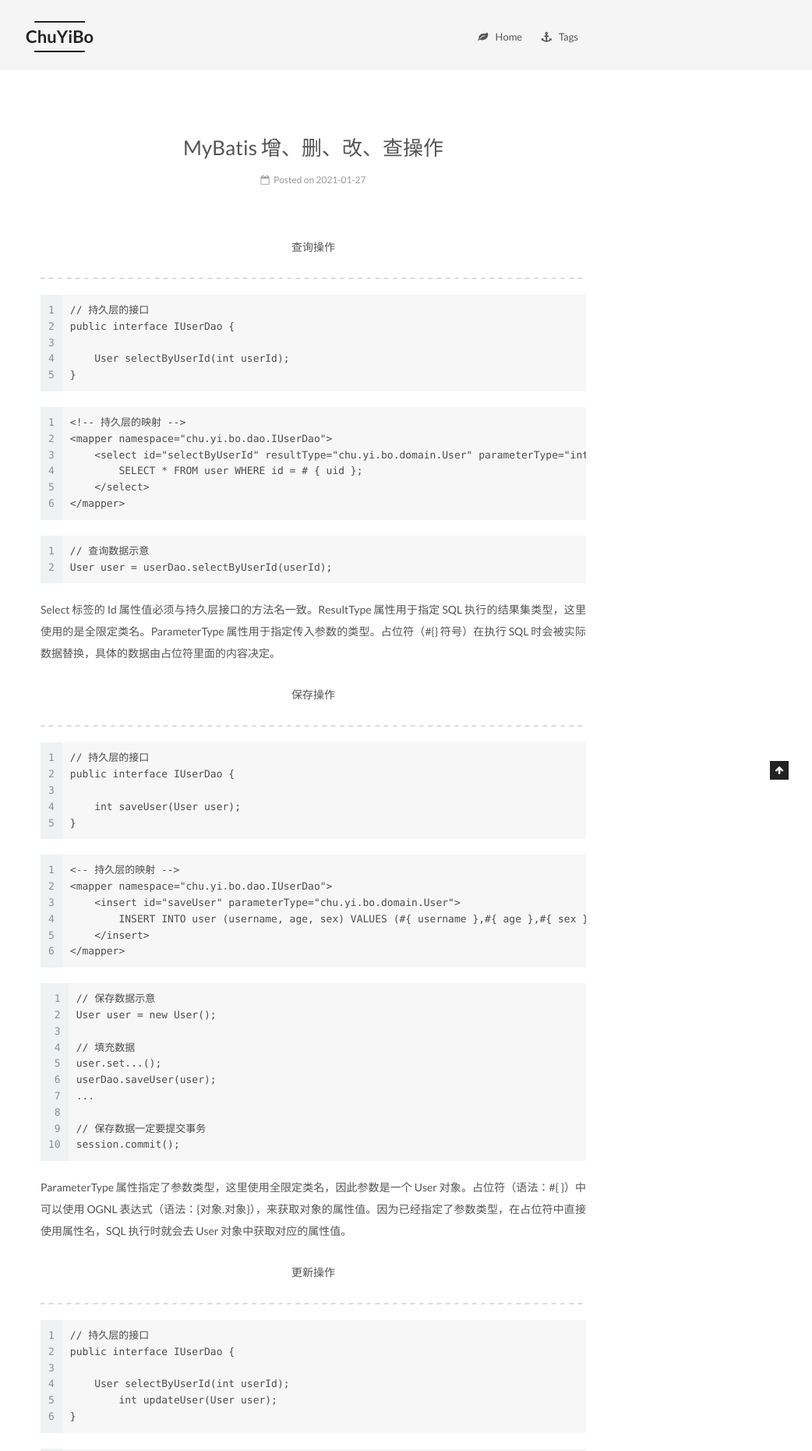
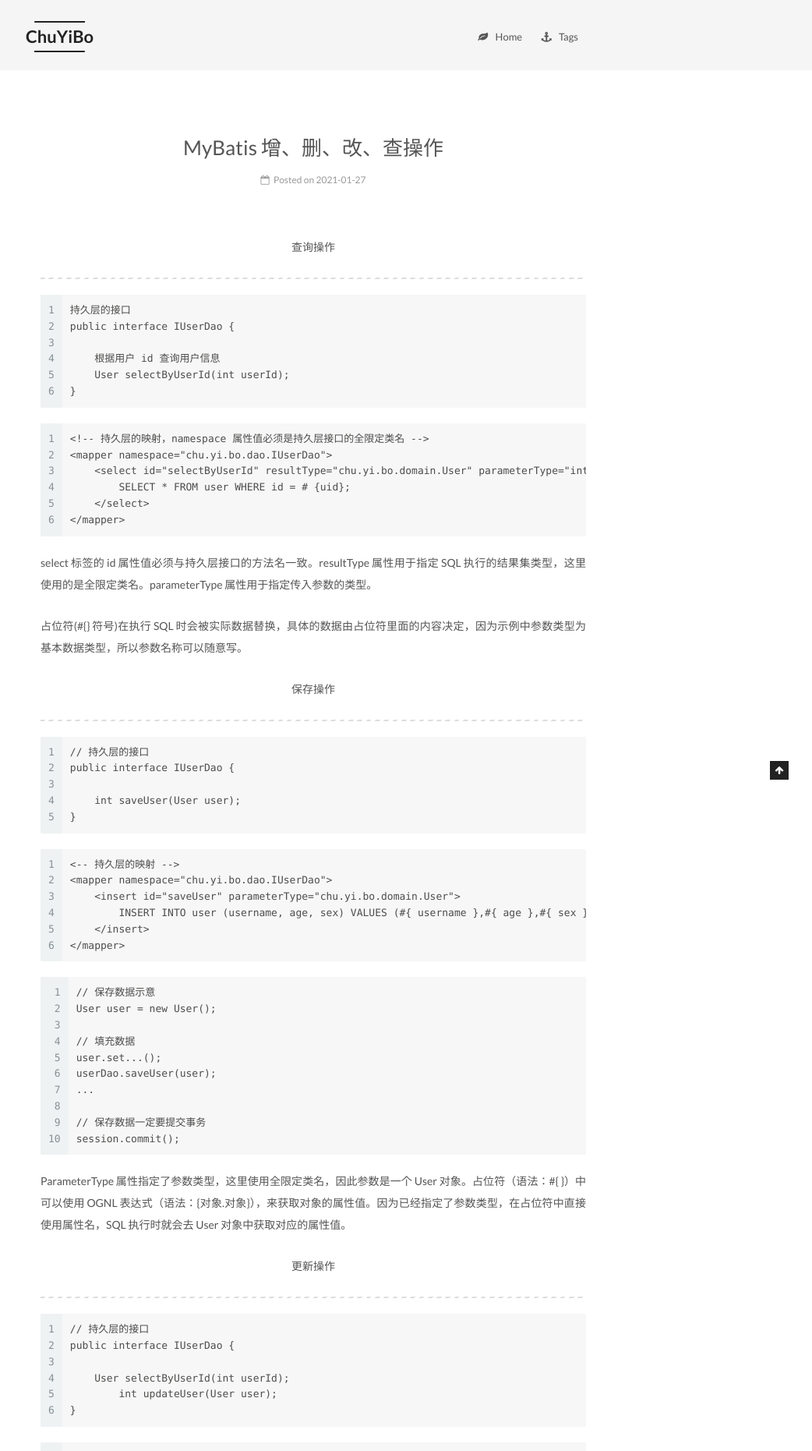
Before and after one commit to chuyibo/chuyibo.github.io, a Jekyll site: the page built from _posts/2021-01-27-MyBatis 学习笔记03.md, in a window 1280 px wide. Shown: the top 1861 px of the page at 78% size, without its empty margins (238-1280 px from the left). Built offline with Jekyll 4.4.1, drawn with Linux system fonts in a browser that asks for light colours.

Commit message:
2021/02/13

````diff
--- a/_posts/2021-01-27-MyBatis 学习笔记03.md
+++ b/_posts/2021-01-27-MyBatis 学习笔记03.md
@@ -12,28 +12,26 @@ tags:
 ----
 
 ```
-// 持久层的接口
+持久层的接口
 public interface IUserDao {
 
+    根据用户 id 查询用户信息
     User selectByUserId(int userId);
 }
 ```
 
 ```
-<!-- 持久层的映射 -->
+<!-- 持久层的映射，namespace 属性值必须是持久层接口的全限定类名 -->
 <mapper namespace="chu.yi.bo.dao.IUserDao">
     <select id="selectByUserId" resultType="chu.yi.bo.domain.User" parameterType="int">
-    	SELECT * FROM user WHERE id = # { uid };
+    	SELECT * FROM user WHERE id = # {uid};
     </select>
 </mapper>
 ```
 
-```
-// 查询数据示意
-User user = userDao.selectByUserId(userId);
-```
+select 标签的 id 属性值必须与持久层接口的方法名一致。resultType 属性用于指定 SQL 执行的结果集类型，这里使用的是全限定类名。parameterType 属性用于指定传入参数的类型。
 
-Select 标签的 Id 属性值必须与持久层接口的方法名一致。ResultType 属性用于指定 SQL 执行的结果集类型，这里使用的是全限定类名。ParameterType 属性用于指定传入参数的类型。占位符（#{} 符号）在执行 SQL 时会被实际数据替换，具体的数据由占位符里面的内容决定。
+占位符(#{} 符号)在执行 SQL 时会被实际数据替换，具体的数据由占位符里面的内容决定，因为示例中参数类型为基本数据类型，所以参数名称可以随意写。
 
 <p align="center">保存操作</p>
 
````
